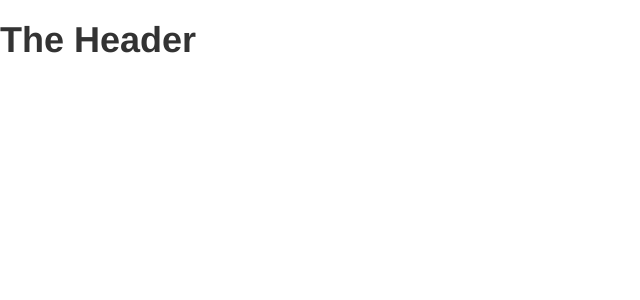
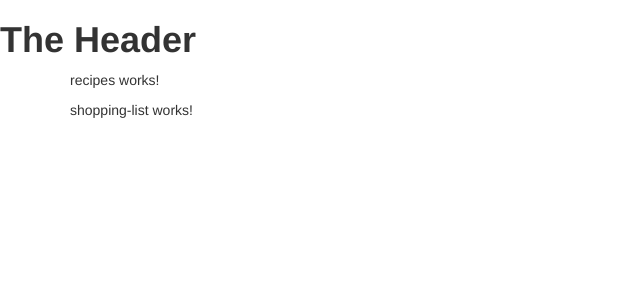
Before and after one commit to DaniloCaruso/RecipeBook-ng2, an Angular app: page / in a window 1280 px wide. Shown: the top 300 px of the page, without its empty margins (0-640 px from the left). Built offline with nearby package versions, Linux system fonts and the light colour scheme.

Commit message:
Add receipesComponent and shoppingListComponent to the appComponentTemplate

```diff
--- a/src/app/app.component.html
+++ b/src/app/app.component.html
@@ -1,9 +1,9 @@
-
 <rb-header></rb-header>
 <div class="container">
   <div class="row">
     <div class="col-md-12">
-
+      <rb-recipes></rb-recipes>
+      <rb-shopping-list></rb-shopping-list>
     </div>
   </div>
 </div>
```
